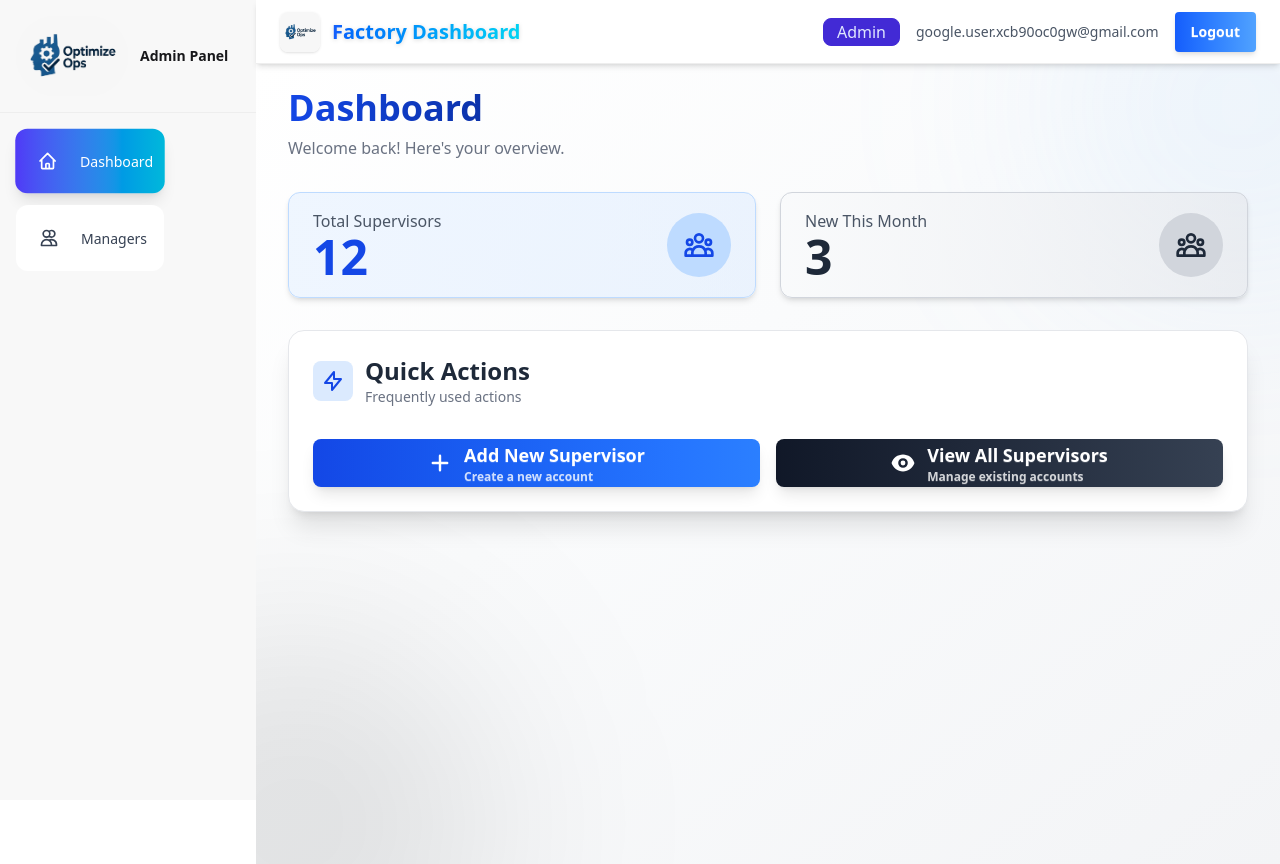
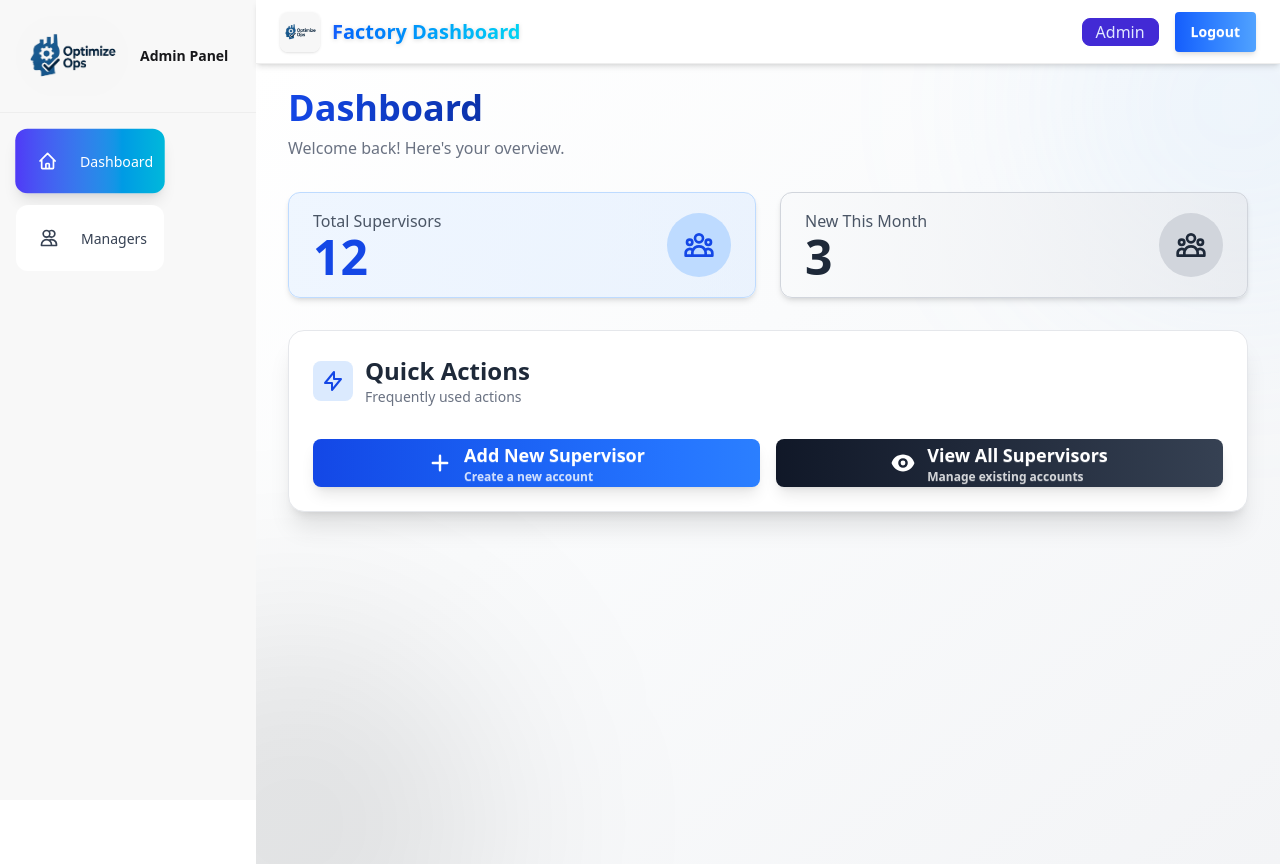
Before and after one commit to AbdullahMahmoud23/Optimize-ops, a React (Vite) app: page /signin in a window 1280 px wide. Both pictures are taken after a click on the button "Sign in with Google". Built offline with nearby package versions, Linux system fonts and the light colour scheme.

Commit message:
minor changes

```diff
--- a/src/components/Header.jsx
+++ b/src/components/Header.jsx
@@ -59,11 +59,6 @@
             {roleTitle}
           </div>
         )}
-        {user?.email && (
-          <div className="text-sm text-gray-600 hidden sm:block">
-            {user.email}
-          </div>
-        )}
         <button
           onClick={handleLogout}
           className="btn bg-gradient-to-r from-blue-600 to-blue-400 text-white border-none shadow-md hover:shadow-blue-500/40 hover:scale-105 transition-transform"
```
